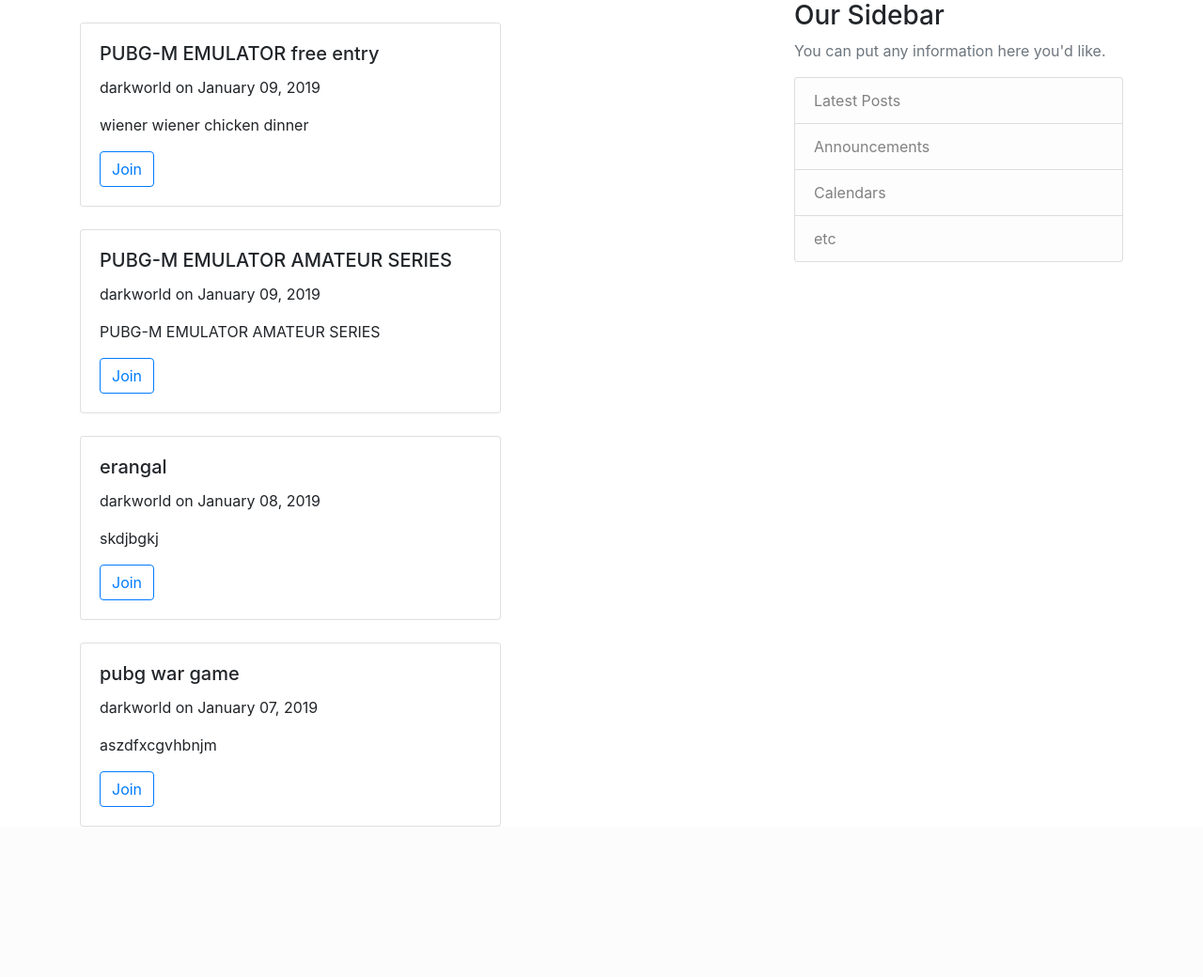
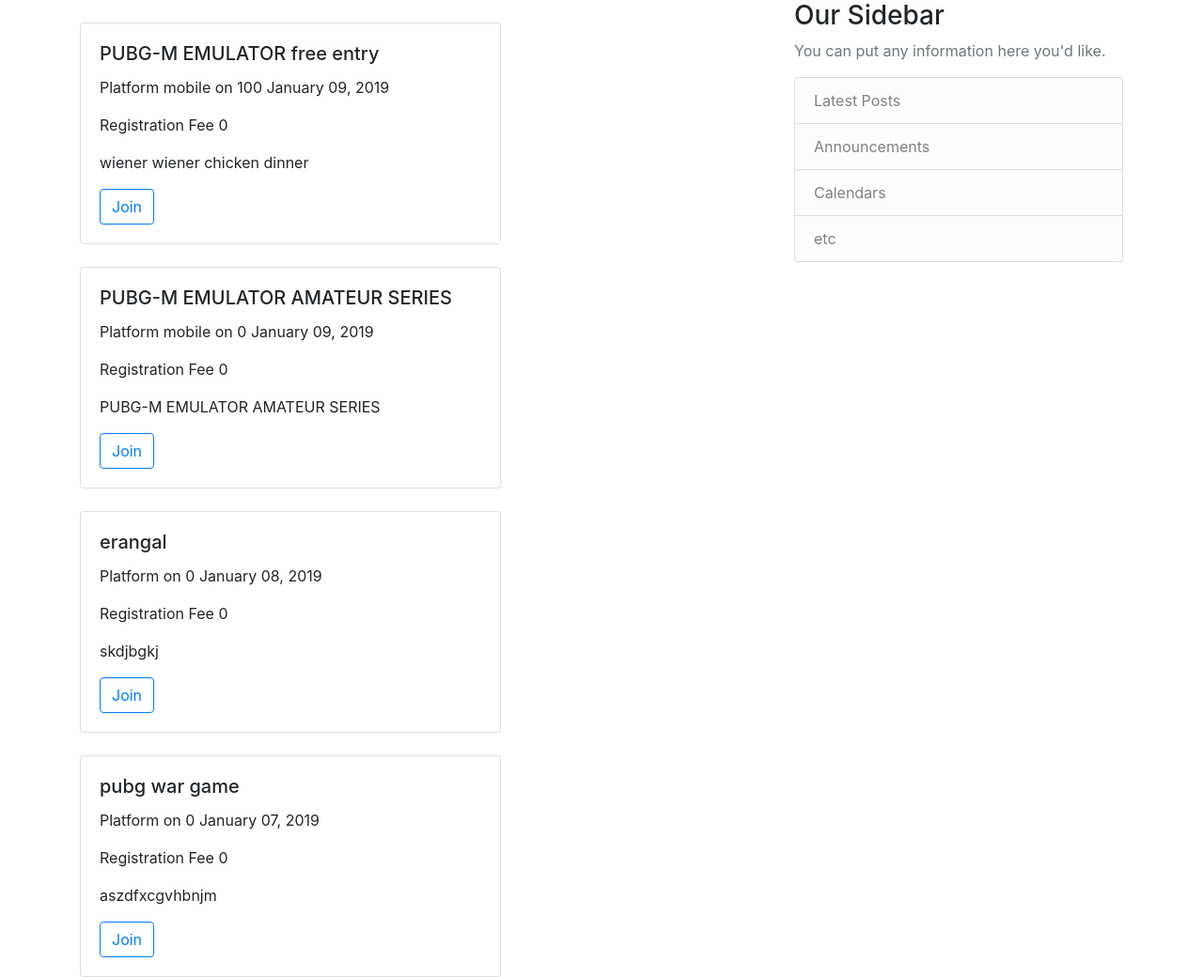
Before and after one commit to subhash0x/pubg, a Django app: page / in a window 1280 px wide. Shown: the part 56-1096 px from the top of the page at 94% size. Before the commit the page ends 936 px from the top, so only its background shows below. Run offline with Django 3.2, Linux system fonts and the light colour scheme; data comes from the database, SQL or seed files in the repository; both versions use the stored data as it was after the commit; some libraries are stand-ins or nearby versions.

Commit message:
payment gateway testing

```diff
--- a/blog/models.py
+++ b/blog/models.py
@@ -5,10 +5,22 @@ from django.contrib.auth.models import User
 
 class Post(models.Model):
     title = models.CharField(max_length=100)
+    Platform = models.CharField(max_length=30, blank=True)
+    participants = models.IntegerField(max_length=100,blank=True,default=0)
+    starts_on = models.DateField(null=True, blank=True)
+    reg_fee = models.IntegerField(blank=True,default=0)
     content = models.TextField()
     date_posted = models.DateTimeField(default=timezone.now)
     author = models.ForeignKey(User, on_delete=models.CASCADE)
-    # starts_on = models.DateTimeField()
+    team_type = models.CharField(max_length=50, blank=True)
 
+
+
+    # participants = models.IntegerField(max_length=30, blank=True,default=100)
+    # # starts_on = models.DateTimeField()
+    # Platform = models.CharField(max_length=100)
+    # reg_fee = models.IntegerField(default=0)
+    # team_type = models.CharField(max_length=100)
+    # participants = models.IntegerField(default=0)
     def __str__(self):
         return self.title
--- a/blog/templates/blog/home.html
+++ b/blog/templates/blog/home.html
@@ -5,9 +5,14 @@
       <div class="card" style="width: 28rem;">
       <div class="card-body">
       <h5 class="card-title">{{ post.title }}</h5>
-      <p>{{ post.author }} on {{post.date_posted|date:"F d, Y" }}
+      <p>Platform {{ post.Platform }} on {{ post.participants }} {{post.date_posted|date:"F d, Y" }}
+      <p>Registration Fee {{ post.reg_fee}}</p>
       <p>{{ post.content}} </p>
+      {% if user.is_authenticated %}
+        <a href="{% url 'blog-payment' %}" class="btn btn-outline-primary my-2 my-sm-0" id="pos" role="button" aria-disabled="true">Join</a>&nbsp&nbsp
+      {% else %}
       <a href="{% url 'login' %}" class="btn btn-outline-primary my-2 my-sm-0" id="pos" role="button" aria-disabled="true">Join</a>&nbsp&nbsp
+      {% endif %}
       </div>
       </div>
     {% endfor %}
--- a/blog/urls.py
+++ b/blog/urls.py
@@ -3,4 +3,5 @@ from . import views
 urlpatterns = [
     path('', views.home, name='blog-home'),
     path('about/', views.about, name='blog-about'),
+    path('payment/', views.payment, name='blog-payment'),
 ]
--- a/blog/views.py
+++ b/blog/views.py
@@ -1,5 +1,6 @@
 from django.shortcuts import render
 from .models import Post
+from django.contrib.auth.decorators import login_required
 
 
 def home(request):
@@ -11,3 +12,7 @@ def home(request):
 
 def about(request):
     return render(request, 'blog/about.html', {'title': 'About'})
+
+@login_required
+def payment(request):
+    return render(request, 'users/payment.html')
--- a/static/blog/main.css
+++ b/static/blog/main.css
@@ -1,3 +1,8 @@
-background{
-  color: black;
-}
+/* body {
+ background-image: url("/static/blog/test.png");
+ color: white;
+ height: 650px;
+  }
+p{
+  color:red;
+} */
--- a/users/forms.py
+++ b/users/forms.py
@@ -9,7 +9,7 @@ class UserRegisterForm(UserCreationForm):
 
     class Meta:
         model = User
-        fields = ['username', 'email', 'password1', 'password2']
+        fields = ['username', 'email','password1', 'password2']
 
 
 class UserUpdateForm(forms.ModelForm):
@@ -23,4 +23,4 @@ class UserUpdateForm(forms.ModelForm):
 class ProfileUpdateForm(forms.ModelForm):
     class Meta:
         model = Profile
-        fields = ['image']
+        fields = ['phone','image']
--- a/users/models.py
+++ b/users/models.py
@@ -1,11 +1,17 @@
 from django.db import models
 from django.contrib.auth.models import User
 from PIL import Image
+from django.core.validators import RegexValidator
+
+numeric = RegexValidator(r'^[0-9]*$', 'Only numeric characters are allowed.')
+
+
 
 
 class Profile(models.Model):
     user = models.OneToOneField(User, on_delete=models.CASCADE,related_name='profile')
     image = models.ImageField( upload_to='profile_pics' , default='default.jpg')
+    phone = models.CharField(max_length=10,blank=True, null=True, validators=[numeric],default='',help_text='enter your paytm no.')
 
     def __str__(self):
         return f'{self.user.username} Profile'
--- a/users/templates/users/profile.html
+++ b/users/templates/users/profile.html
@@ -7,6 +7,7 @@
         <div class="media-body">
           <h2 class="account-heading">{{ user.username }}</h2>
           <p class="text-secondary">{{ user.email }}</p>
+          <p class="text-secondary">{{ user.phone }}</p>
         </div>
       </div>
       <form method="POST" enctype="multipart/form-data">
```
Also changed, not shown: users/templates/users/payment.html (added, +9 -0 lines), blog/migrations/0001_initial.py, blog/migrations/0002_auto_20190109_1021.py (added), blog/migrations/0003_auto_20190109_1024.py (added), blog/migrations/0004_post_reg_fee.py (added), blog/migrations/0005_auto_20190109_1116.py (added), blog/migrations/0006_auto_20190109_1117.py (added), blog/migrations/0007_auto_20190109_1120.py (added), blog/migrations/0008_auto_20190109_1122.py (added), db.sqlite3, users/migrations/0001_initial.py, users/migrations/0002_auto_20190109_1107.py (added).
